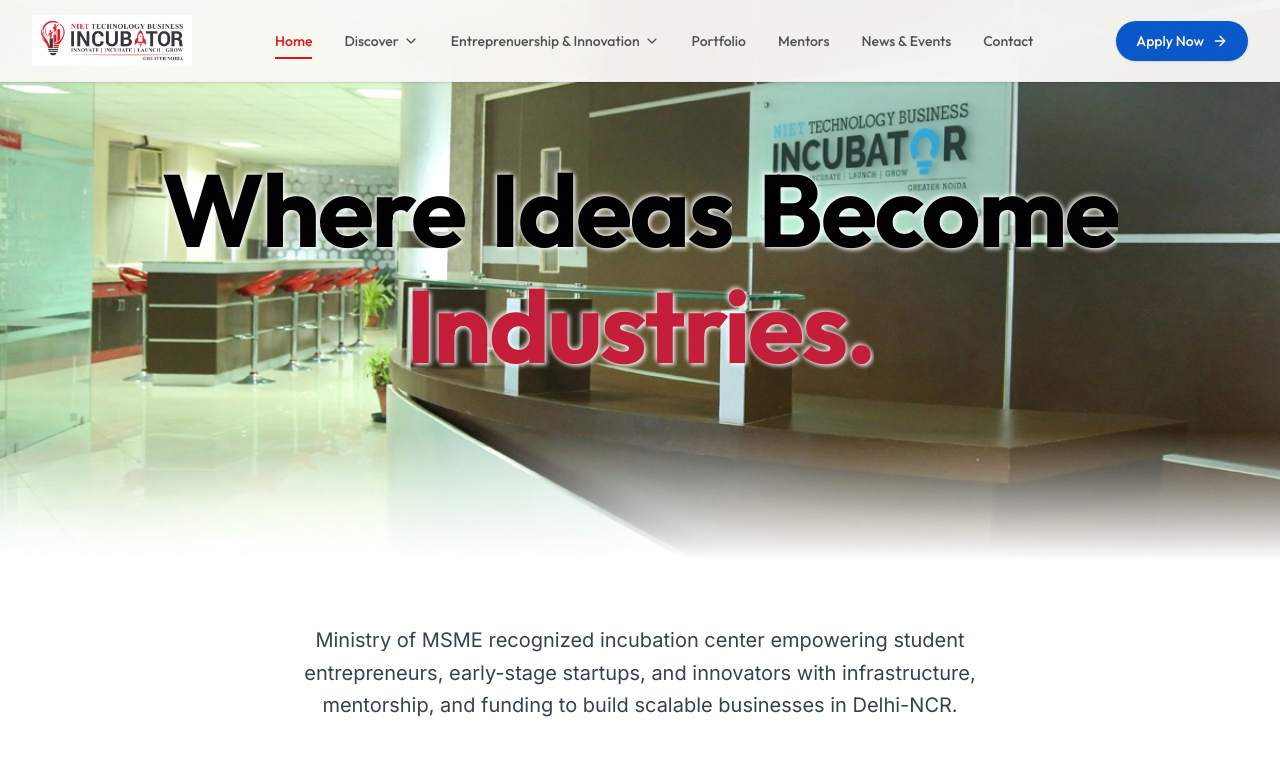
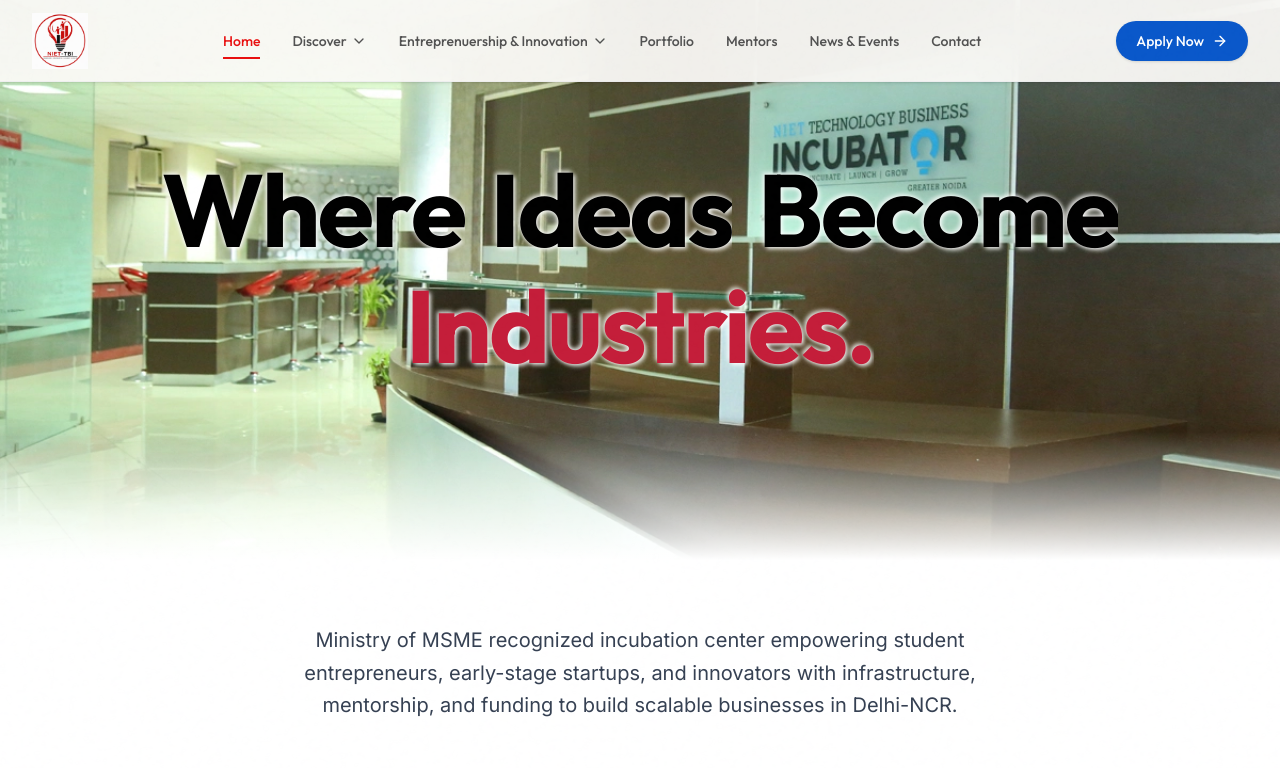
Before and after one commit to Alok0kumar/TBI-Niet, a Next.js app: page / in a window 1280 px wide. Shown: the top 768 px of the page. Built offline with nearby package versions, Linux system fonts and the light colour scheme.

Commit message:
fix: latest before new frontpage

```diff
--- a/src/components/layout/Footer.tsx
+++ b/src/components/layout/Footer.tsx
@@ -103,7 +103,7 @@
           <div className="lg:col-span-2">
             <Link href="/" className="inline-flex items-center gap-3 mb-5">
               <div className="w-10 h-10 rounded-xl overflow-hidden flex items-center justify-center bg-white p-0.5 border border-white/10 shadow-[0_0_15px_rgba(255,255,255,0.05)]">
-                <Image src="/logo.jpeg" alt="NIET TBI Logo" width={36} height={36} className="object-cover rounded-lg w-full h-full" />
+                <Image src="/TBI-logo.jpeg" alt="NIET TBI Logo" width={36} height={36} className="object-cover rounded-lg w-full h-full" />
               </div>
               <span className="font-[family-name:var(--font-display)] font-bold text-xl text-white tracking-tight">
                 NIET TBI
--- a/src/components/layout/Navbar.tsx
+++ b/src/components/layout/Navbar.tsx
@@ -111,11 +111,11 @@
 
           {/* Left: Logo & Branding */}
           <Link href="/" className="flex items-center gap-3 group">
-            <div className="relative w-40 h-40 overflow-hidden transition-transform duration-300 group-hover:scale-105" id="logo-container">
+            <div className="relative w-14 h-14 overflow-hidden transition-transform duration-300 group-hover:scale-105" id="logo-container">
               <img
                 alt="NIET TBI Logo"
                 className="w-full h-full object-contain"
-                src="/tbi logo.png"
+                src="/TBI-logo.jpeg"
               />
             </div>
 
```
Also changed, not shown: public/TBI-logo.jpeg (added).
